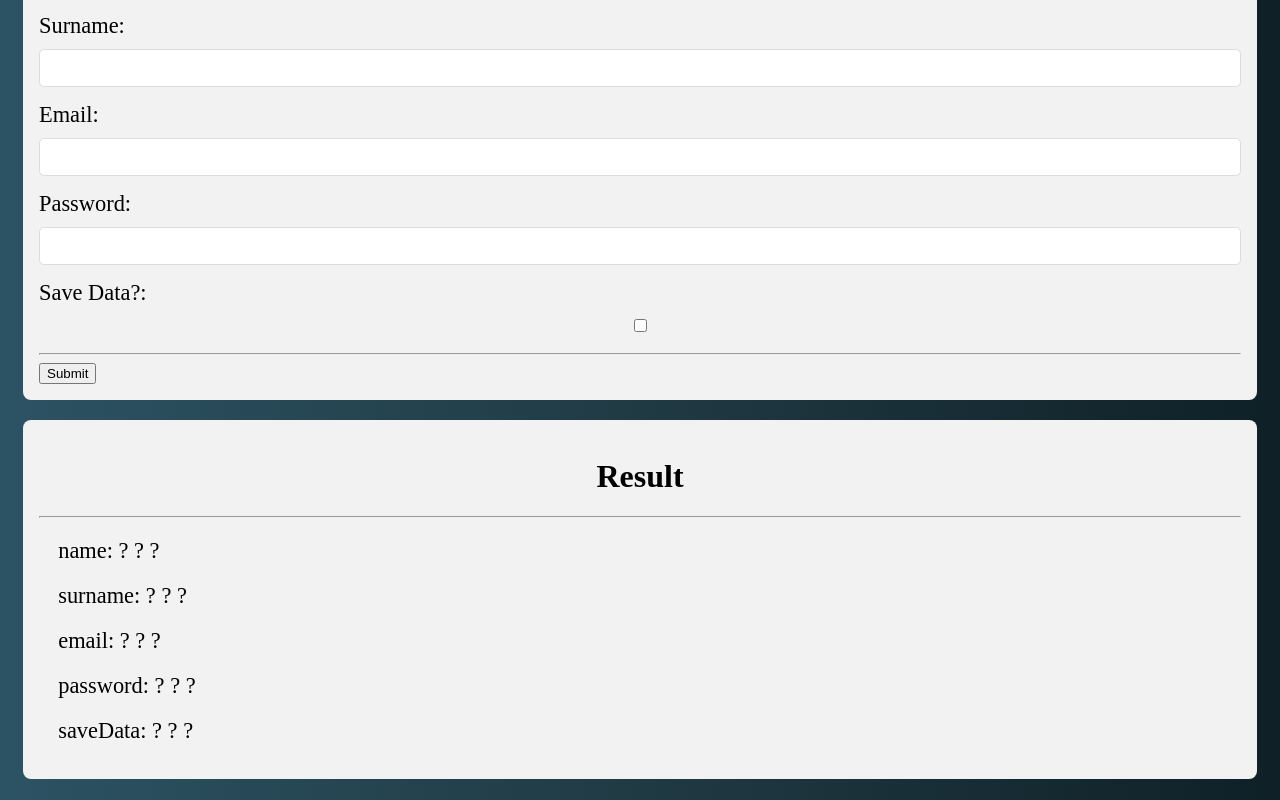
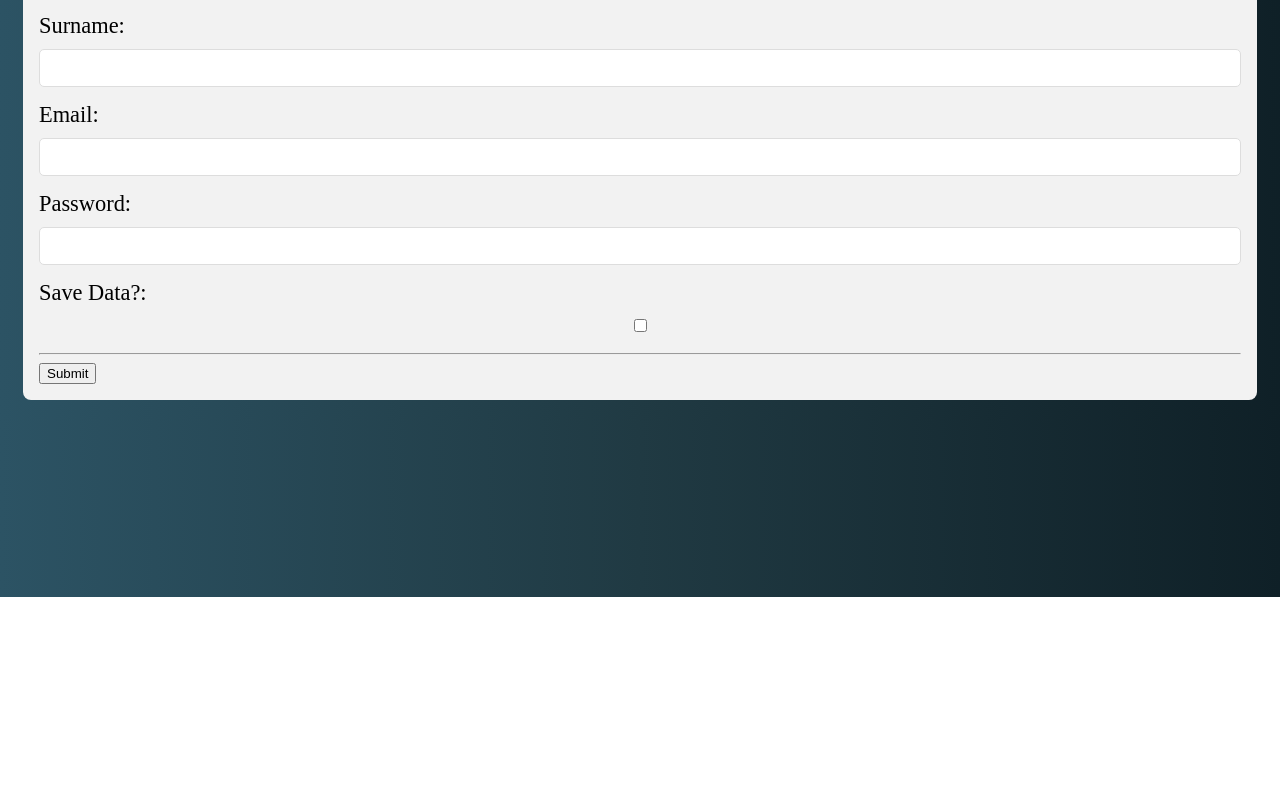
Before and after one commit to rafaeldtx/vue-form-example, a Vue app: page / in a window 1280 px wide. Shown: the part 203-1003 px from the top of the page. After the commit the page ends 800 px from the top, so only its background shows below. Built offline with nearby package versions, Linux system fonts and the light colour scheme.

Commit message:
(Form) Add verify submitted for result

```diff
--- a/src/components/Form.vue
+++ b/src/components/Form.vue
@@ -1,6 +1,6 @@
 <template>
     <div class="form">
-        <form class="card-grid">
+        <form class="card-grid" v-if="!submitted">
             <h1 class="title" v-if="title">{{ title }}</h1>
             <hr v-if="title">
 
@@ -53,7 +53,7 @@
             <button @click.prevent="submit">Submit</button>
         </form>
 
-        <div class="card-grid">
+        <div class="card-grid" v-else>
             <result :attributes="attributes" />
         </div>
     </div>
```
